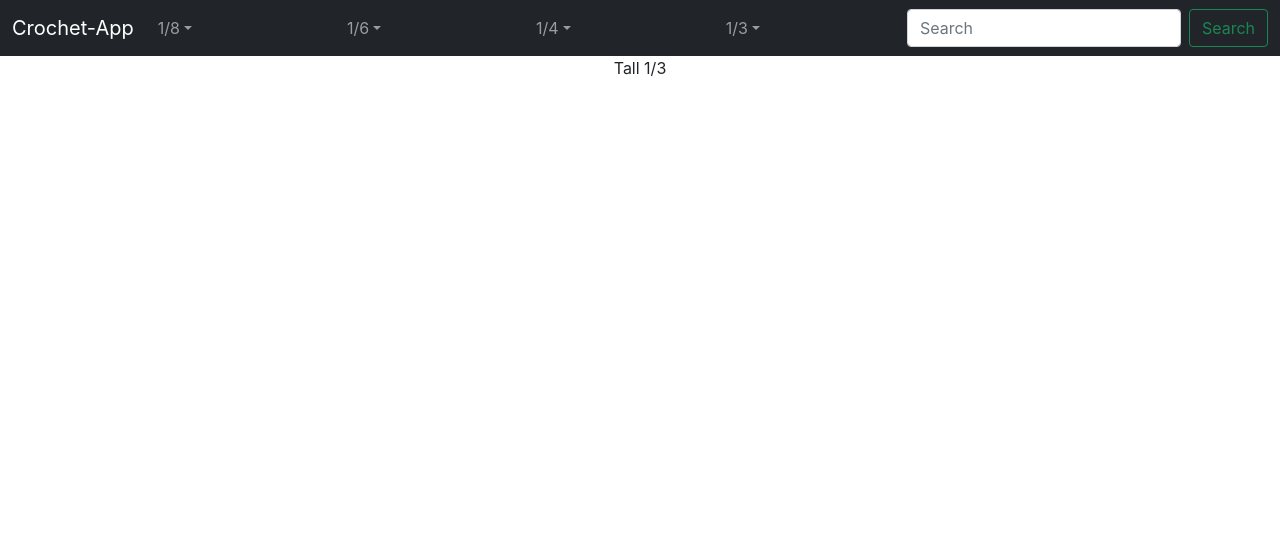
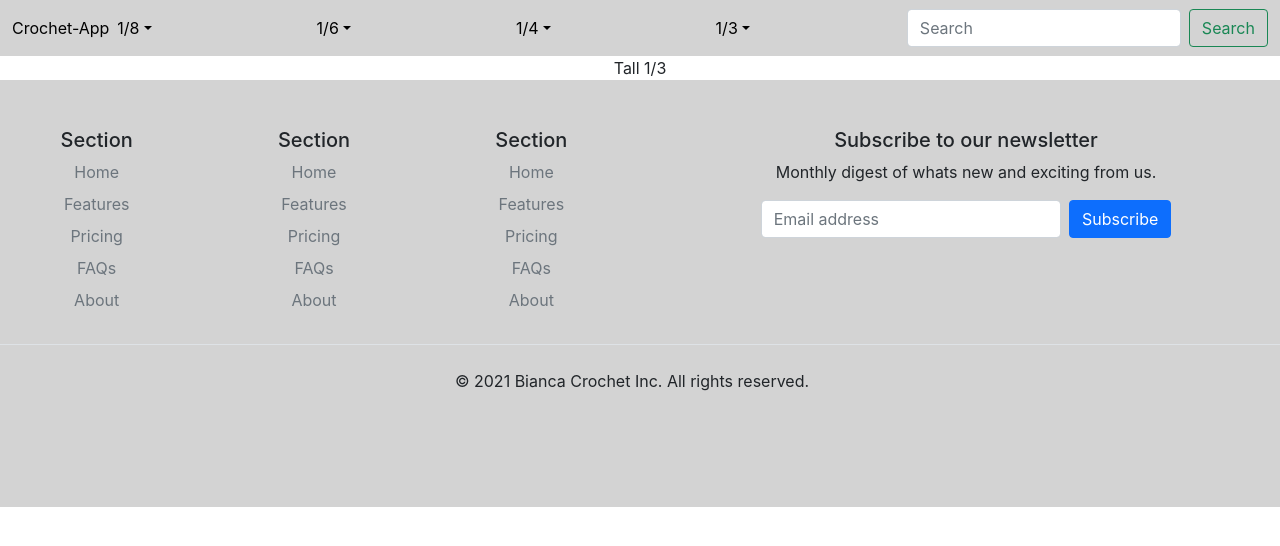
Before and after one commit to Bianca-Crochet/crochet-front, a React (Create React App) app in the folder app/: page /tall-one-three in a window 1280 px wide. Shown: the top 546 px of the page. Built offline with nearby package versions, Linux system fonts and the light colour scheme.

Commit message:
Add Footer and module.css

```diff
--- a/app/package.json
+++ b/app/package.json
@@ -7,6 +7,7 @@
     "@testing-library/react": "^11.2.7",
     "@testing-library/user-event": "^12.8.3",
     "bootstrap": "^5.1.3",
+    "bootstrap-icons": "^1.7.1",
     "react": "^17.0.2",
     "react-dom": "^17.0.2",
     "react-router": "^6.0.2",
--- a/app/src/App.js
+++ b/app/src/App.js
@@ -9,6 +9,7 @@ import TallOneThree from '../src/views/tallOneThree';
 
 // Components
 import NavBar from './components/NavBar/NavBar';
+import Footer from './components/Footer/Footer';
 
 // Style
 import './App.css';
@@ -26,6 +27,7 @@ function App() {
                         <Route exact path='/tall-one-four' component={tallOneFour} />
                         <Route exact path='/tall-one-three' component={TallOneThree} />
                     </Switch>
+                    <Footer />
                 </BrowserRouter>
             </div>
         </>
--- /dev/null
+++ b/app/src/components/Footer/Footer.js
@@ -0,0 +1,142 @@
+import React from 'react';
+
+import classes from './footer.module.css';
+
+const Footer = () => {
+    return (
+        <>
+            <footer className={`py-5 ${classes['footer']}`}>
+                <div className='row'>
+                    <div className='col-2'>
+                        <h5>Section</h5>
+                        <ul className='nav flex-column'>
+                            <li className='nav-item mb-2'>
+                                <a href='#' className='nav-link p-0 text-muted'>
+                                    Home
+                                </a>
+                            </li>
+                            <li className='nav-item mb-2'>
+                                <a href='#' className='nav-link p-0 text-muted'>
+                                    Features
+                                </a>
+                            </li>
+                            <li className='nav-item mb-2'>
+                                <a href='#' className='nav-link p-0 text-muted'>
+                                    Pricing
+                                </a>
+                            </li>
+                            <li className='nav-item mb-2'>
+                                <a href='#' className='nav-link p-0 text-muted'>
+                                    FAQs
+                                </a>
+                            </li>
+                            <li className='nav-item mb-2'>
+                                <a href='#' className='nav-link p-0 text-muted'>
+                                    About
+                                </a>
+                            </li>
+                        </ul>
+                    </div>
+
+                    <div className='col-2'>
+                        <h5>Section</h5>
+                        <ul className='nav flex-column'>
+                            <li className='nav-item mb-2'>
+                                <a href='#' className='nav-link p-0 text-muted'>
+                                    Home
+                                </a>
+                            </li>
+                            <li className='nav-item mb-2'>
+                                <a href='#' className='nav-link p-0 text-muted'>
+                                    Features
+                                </a>
+                            </li>
+                            <li className='nav-item mb-2'>
+                                <a href='#' className='nav-link p-0 text-muted'>
+                                    Pricing
+                                </a>
+                            </li>
+                            <li className='nav-item mb-2'>
+                                <a href='#' className='nav-link p-0 text-muted'>
+                                    FAQs
+                                </a>
+                            </li>
+                            <li className='nav-item mb-2'>
+                                <a href='#' className='nav-link p-0 text-muted'>
+                                    About
+                                </a>
+                            </li>
+                        </ul>
+                    </div>
+
+                    <div className='col-2'>
+                        <h5>Section</h5>
+                        <ul className='nav flex-column'>
+                            <li className='nav-item mb-2'>
+                                <a href='#' className='nav-link p-0 text-muted'>
+                                    Home
+                                </a>
+                            </li>
+                            <li className='nav-item mb-2'>
+                                <a href='#' className='nav-link p-0 text-muted'>
+                                    Features
+                                </a>
+                            </li>
+                            <li className='nav-item mb-2'>
+                                <a href='#' className='nav-link p-0 text-muted'>
+                                    Pricing
+                                </a>
+                            </li>
+                            <li className='nav-item mb-2'>
+                                <a href='#' className='nav-link p-0 text-muted'>
+                                    FAQs
+                                </a>
+                            </li>
+                            <li className='nav-item mb-2'>
+                                <a href='#' className='nav-link p-0 text-muted'>
+                                    About
+                                </a>
+                            </li>
+                        </ul>
+                    </div>
+
+                    <div className='col-4 offset-1'>
+                        <form>
+                            <h5>Subscribe to our newsletter</h5>
+                            <p>Monthly digest of whats new and exciting from us.</p>
+                            <div className='d-flex w-100 gap-2'>
+                                <label for='newsletter1' className='visually-hidden'>
+                                    Email address
+                                </label>
+                                <input
+                                    id='newsletter1'
+                                    type='text'
+                                    className='form-control'
+                                    placeholder='Email address'
+                                />
+                                <button className='btn btn-primary' type='button'>
+                                    Subscribe
+                                </button>
+                            </div>
+                        </form>
+                    </div>
+                </div>
+
+                <div className='d-flex justify-content-center ps-4 py-4 my-4 border-top'>
+                    <p>&copy; 2021 Bianca Crochet Inc. All rights reserved.</p>
+                    <ul className='list-unstyled d-flex'>
+                        <li className='ms-3'>
+                            <a className='link-dark' href='#'>
+                                <svg className='bi' width='24' height='24'>
+                                    <use href='#instagram' />
+                                </svg>
+                            </a>
+                        </li>
+                    </ul>
+                </div>
+            </footer>
+        </>
+    );
+};
+
+export default Footer;
--- /dev/null
+++ b/app/src/components/Footer/footer.module.css
@@ -0,0 +1,3 @@
+.footer {
+    background-color: lightgrey;
+}
--- a/app/src/components/NavBar/NavBar.js
+++ b/app/src/components/NavBar/NavBar.js
@@ -1,10 +1,12 @@
 import React from 'react';
+
+import classes from './navbar.module.css';
 
 const Navbar = () => {
     return (
-        <nav className='navbar navbar-expand-lg navbar-dark bg-dark'>
+        <nav className={`navbar navbar-expand-lg ${classes['navbar']}`}>
             <div className='container-fluid'>
-                <a className='navbar-brand' href='/'>
+                <a className={`navbar-brand' ${classes['title']}`} href='/'>
                     Crochet-App
                 </a>
                 <button
@@ -22,7 +24,7 @@ const Navbar = () => {
                     <ul className='navbar-nav me-auto mb-2 mb-lg-0'>
                         <li className='nav-item dropdown'>
                             <div
-                                className='nav-link dropdown-toggle'
+                                className={`nav-link dropdown-toggle ${classes['title']}`}
                                 id='navbarDropdown'
                                 role='button'
                                 data-bs-toggle='dropdown'
@@ -57,7 +59,7 @@ const Navbar = () => {
                     <ul className='navbar-nav me-auto mb-2 mb-lg-0'>
                         <li className='nav-item dropdown'>
                             <div
-                                className='nav-link dropdown-toggle'
+                                className={`nav-link dropdown-toggle ${classes['title']}`}
                                 id='navbarDropdown'
                                 role='button'
                                 data-bs-toggle='dropdown'
@@ -92,7 +94,7 @@ const Navbar = () => {
                     <ul className='navbar-nav me-auto mb-2 mb-lg-0'>
                         <li className='nav-item dropdown'>
                             <div
-                                className='nav-link dropdown-toggle'
+                                className={`nav-link dropdown-toggle ${classes['title']}`}
                                 id='navbarDropdown'
                                 role='button'
                                 data-bs-toggle='dropdown'
@@ -127,7 +129,7 @@ const Navbar = () => {
                     <ul className='navbar-nav me-auto mb-2 mb-lg-0'>
                         <li className='nav-item dropdown'>
                             <div
-                                className='nav-link dropdown-toggle'
+                                className={`nav-link dropdown-toggle ${classes['title']}`}
                                 id='navbarDropdown'
                                 role='button'
                                 data-bs-toggle='dropdown'
--- /dev/null
+++ b/app/src/components/NavBar/navbar.module.css
@@ -0,0 +1,8 @@
+.navbar {
+    background-color: lightgrey;
+}
+
+.title {
+    color: black;
+    text-decoration: none;
+}
```
Also changed, not shown: 1 other file (tests, documents, lock files or other folders).
